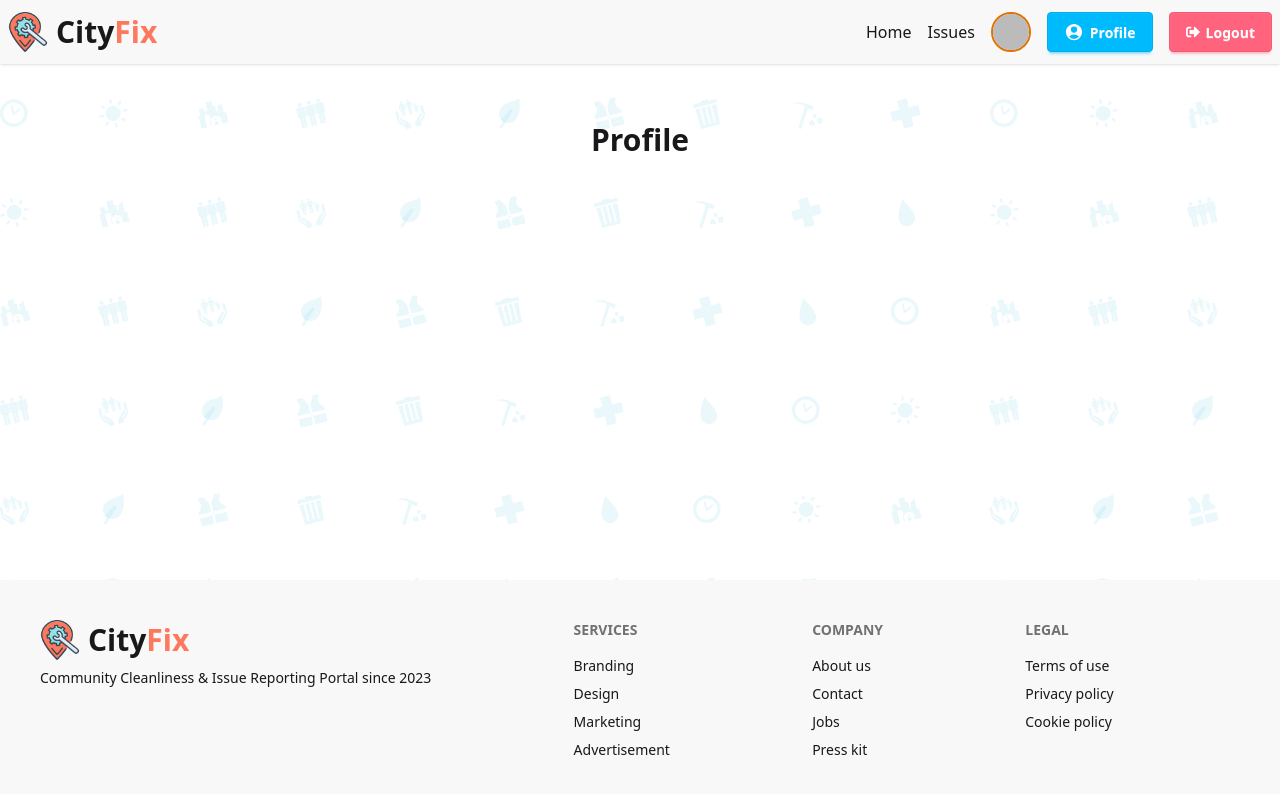
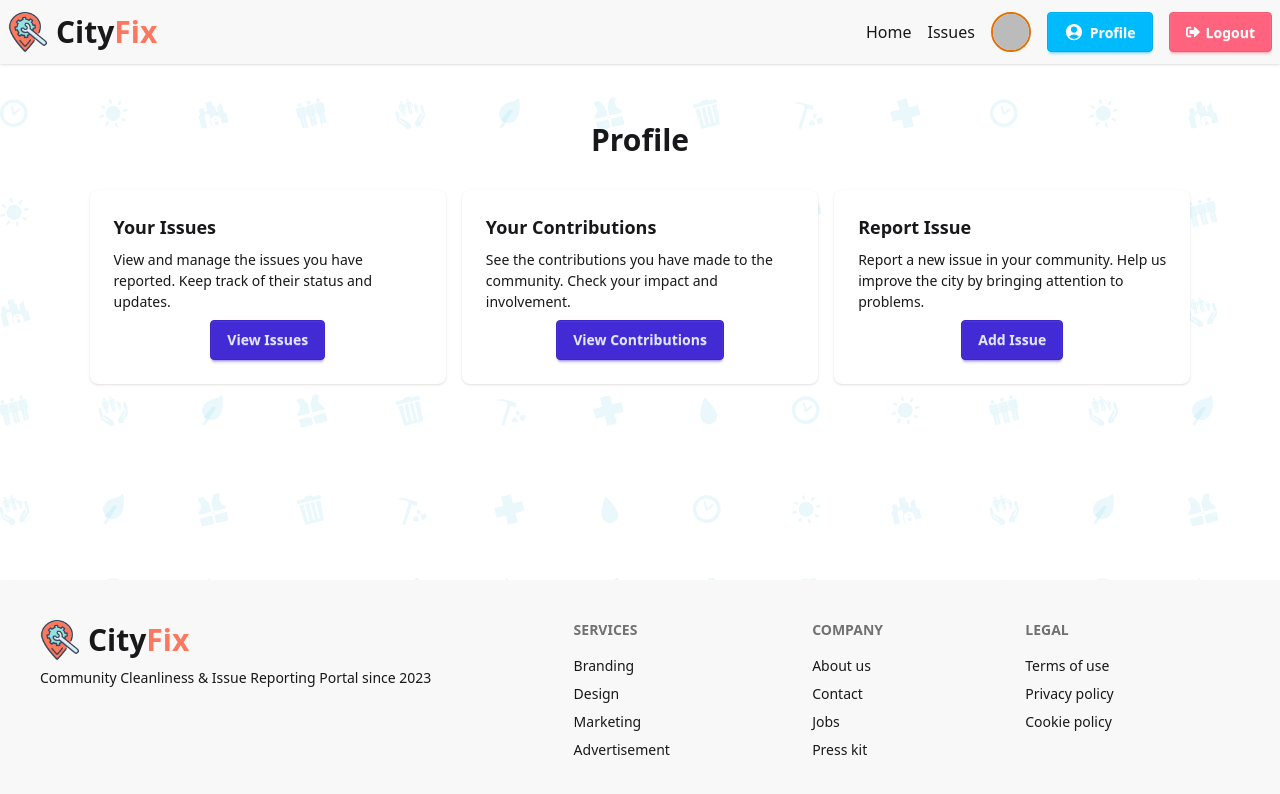
Before and after one commit to buildwithmeraj/pha-12-city-fix-frontend, a React (Vite) app: page /profile in a window 1280 px wide. Shown: the top 794 px of the page. Built offline with nearby package versions, Linux system fonts and the light colour scheme; no server answers; sample sign-in values are in the browser's storage.

Commit message:
added my issues and my contributions page

```diff
--- /dev/null
+++ b/src/pages/auth/MyContributions.jsx
@@ -0,0 +1,119 @@
+import React, { useEffect, useState } from "react";
+import toast from "react-hot-toast";
+import axiosInstance from "../../hooks/axiosInstance";
+import { useAuth } from "../../contexts/AuthContext";
+
+const MyContributions = () => {
+  const [contributions, setContributions] = useState([]);
+  const [loading, setLoading] = useState(true);
+  const { user } = useAuth();
+
+  const fetchContributions = async () => {
+    try {
+      const response = await axiosInstance.get(
+        `/contributions?email=${user?.email}`
+      );
+      setContributions(response.data);
+    } catch (error) {
+      toast.error("Failed to load contributions:", error.message);
+    } finally {
+      setLoading(false);
+    }
+  };
+
+  useEffect(() => {
+    fetchContributions();
+  }, []);
+
+  if (loading) {
+    return (
+      <div className="min-h-screen flex items-center justify-center">
+        <span className="loading loading-spinner loading-lg text-green-600"></span>
+      </div>
+    );
+  }
+
+  return (
+    <div>
+      <div className="card bg-base-100 shadow-2xl border border-green-100">
+        <div className="card-body p-8">
+          <h2 className="text-3xl font-bold text-gray-800 mb-6 flex items-center gap-3">
+            <svg
+              xmlns="http://www.w3.org/2000/svg"
+              className="h-8 w-8 text-green-600"
+              fill="none"
+              viewBox="0 0 24 24"
+              stroke="currentColor"
+            >
+              <path
+                strokeLinecap="round"
+                strokeLinejoin="round"
+                strokeWidth={2}
+                d="M12 4.354a4 4 0 110 5.292M15 21H3v-1a6 6 0 0112 0v1zm0 0h6v-1a6 6 0 00-9-5.197M13 7a4 4 0 11-8 0 4 4 0 018 0z"
+              />
+            </svg>
+            Contributors ({contributions.length})
+          </h2>
+
+          {contributions.length === 0 ? (
+            <div className="text-center py-12">
+              <div className="text-6xl mb-4">💚</div>
+              <p className="text-xl text-gray-600">
+                Be the first to contribute!
+              </p>
+            </div>
+          ) : (
+            <div className="overflow-x-auto">
+              <table className="table table-zebra">
+                <thead>
+                  <tr className="bg-green-100">
+                    <th className="text-base">Contributor</th>
+                    <th className="text-base">Amount</th>
+                    <th className="text-base">Date</th>
+                  </tr>
+                </thead>
+                <tbody>
+                  {contributions.map((contrib) => (
+                    <tr key={contrib._id} className="hover:bg-green-50">
+                      <td>
+                        <div className="flex items-center gap-3">
+                          <div className="avatar">
+                            <div className="mask mask-squircle w-12 h-12">
+                              <img
+                                src={contrib.contributorImage}
+                                alt={contrib.contributorName}
+                              />
+                            </div>
+                          </div>
+                          <div>
+                            <div className="font-bold text-lg">
+                              {contrib.contributorName}
+                            </div>
+                          </div>
+                        </div>
+                      </td>
+                      <td>
+                        <span className="badge badge-lg bg-green-600 text-white border-green-700 font-bold">
+                          ${contrib.amount.toLocaleString()}
+                        </span>
+                      </td>
+                      <td className="text-gray-600">
+                        {new Date(contrib.date).toLocaleDateString("en-US", {
+                          month: "short",
+                          day: "numeric",
+                          year: "numeric",
+                        })}
+                      </td>
+                    </tr>
+                  ))}
+                </tbody>
+              </table>
+            </div>
+          )}
+        </div>
+      </div>
+    </div>
+  );
+};
+
+export default MyContributions;
--- /dev/null
+++ b/src/pages/auth/MyIssues.jsx
@@ -0,0 +1,46 @@
+import React, { useEffect, useState } from "react";
+import toast from "react-hot-toast";
+import axiosInstance from "../../hooks/axiosInstance";
+import Loading from "../../components/utilities/Loading";
+import IssueCard from "../../components/IssueCard";
+
+const MyIssues = () => {
+  const [issues, setIssues] = useState([]);
+  const [loading, setLoading] = useState(true);
+
+  const fetchIssues = async () => {
+    try {
+      const response = await axiosInstance.get("/issues");
+      setIssues(response.data);
+    } catch (error) {
+      toast.error("Failed to load issues: ", error.message);
+    } finally {
+      setLoading(false);
+    }
+  };
+
+  useEffect(() => {
+    fetchIssues();
+  }, []);
+
+  if (loading) {
+    return <Loading />;
+  }
+
+  return (
+    <div>
+      <h2>My Issues</h2>
+      {issues.length === 0 ? (
+        <p className="text-center text-gray-500">No issues found.</p>
+      ) : (
+        <div className="grid grid-cols-1 md:grid-cols-2 lg:grid-cols-3 gap-6">
+          {issues.map((issue) => (
+            <IssueCard key={issue._id || issue.id} issue={issue} />
+          ))}
+        </div>
+      )}
+    </div>
+  );
+};
+
+export default MyIssues;
--- a/src/pages/auth/Profile.jsx
+++ b/src/pages/auth/Profile.jsx
@@ -1,13 +1,54 @@
 import React from "react";
+import { Link } from "react-router";
 
 const Profile = () => {
   return (
     <div>
       <h2>Profile</h2>
-      <div>
-        <div></div>
-        <div></div>
-        <div></div>
+      <div className="grid grid-cols-1 md:grid-cols-3 gap-4">
+        <div className="card bg-base-100 shadow-sm">
+          <div className="card-body">
+            <h3 className="card-title">Your Issues</h3>
+            <p>
+              View and manage the issues you have reported. Keep track of their
+              status and updates.
+            </p>
+            <div className="card-actions justify-center">
+              <Link className="btn btn-primary" to="/my-issues">
+                View Issues
+              </Link>
+            </div>
+          </div>
+        </div>
+        <div className="card bg-base-100 shadow-sm">
+          <div className="card-body">
+            <h3 className="card-title">Your Contributions</h3>
+            <p>
+              See the contributions you have made to the community. Check your
+              impact and involvement.
+            </p>
+            <div className="card-actions justify-center">
+              <Link className="btn btn-primary" to="/my-contributions">
+                View Contributions
+              </Link>
+            </div>
+          </div>
+        </div>
+
+        <div className="card bg-base-100 shadow-sm">
+          <div className="card-body">
+            <h3 className="card-title">Report Issue</h3>
+            <p>
+              Report a new issue in your community. Help us improve the city by
+              bringing attention to problems.
+            </p>
+            <div className="card-actions justify-center">
+              <Link className="btn btn-primary" to="/report-issue">
+                Add Issue
+              </Link>
+            </div>
+          </div>
+        </div>
       </div>
     </div>
   );
--- a/src/pages/issues/IssueDetails.jsx
+++ b/src/pages/issues/IssueDetails.jsx
@@ -15,7 +15,7 @@ const IssueDetails = () => {
 
   const fetchContributions = async () => {
     try {
-      const response = await axiosInstance.get(`/contributions/${user?.email}`);
+      const response = await axiosInstance.get(`/contributions?id=${id}`);
       setContributions(response.data);
     } catch (error) {
       toast.error("Failed to load contributions:", error.message);
--- a/src/routes/routres.jsx
+++ b/src/routes/routres.jsx
@@ -9,6 +9,8 @@ import AddIssue from "../pages/issues/AddIssue";
 import AllIssues from "../pages/issues/AllIssues";
 import IssueDetails from "../pages/issues/IssueDetails";
 import Profile from "../pages/auth/Profile";
+import MyIssues from "../pages/auth/MyIssues";
+import MyContributions from "../pages/auth/MyContributions";
 
 const routes = createBrowserRouter([
   {
@@ -30,9 +32,25 @@ const routes = createBrowserRouter([
           </PrivateRoutes>
         ),
       },
+      {
+        path: "/my-issues",
+        element: (
+          <PrivateRoutes>
+            <MyIssues />
+          </PrivateRoutes>
+        ),
+      },
+      {
+        path: "/my-contributions",
+        element: (
+          <PrivateRoutes>
+            <MyContributions />
+          </PrivateRoutes>
+        ),
+      },
       { path: "/issues", element: <AllIssues /> },
       {
-        path: "/add-issue",
+        path: "/report-issue",
         element: (
           <PrivateRoutes>
             <AddIssue />
```
